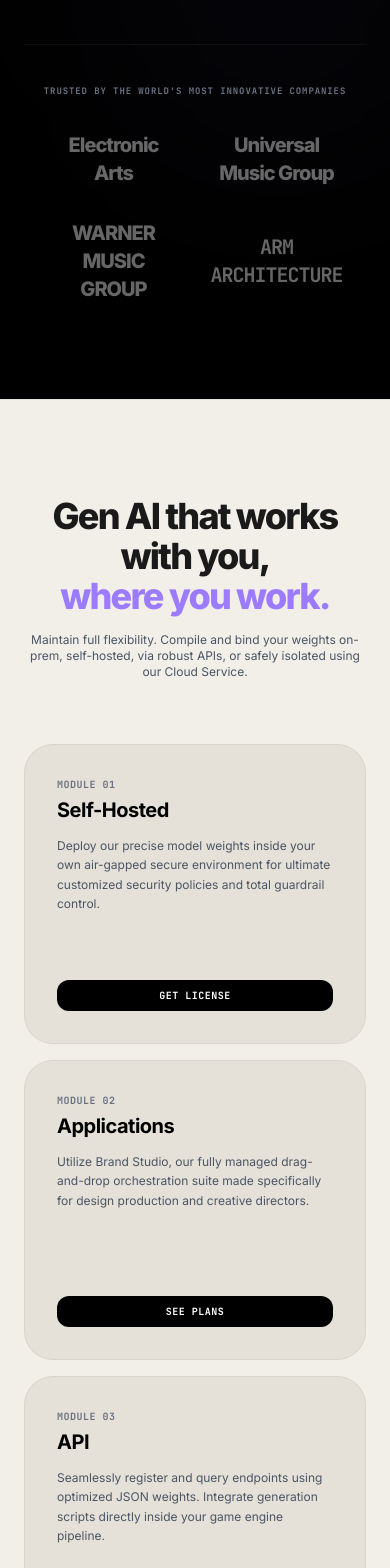
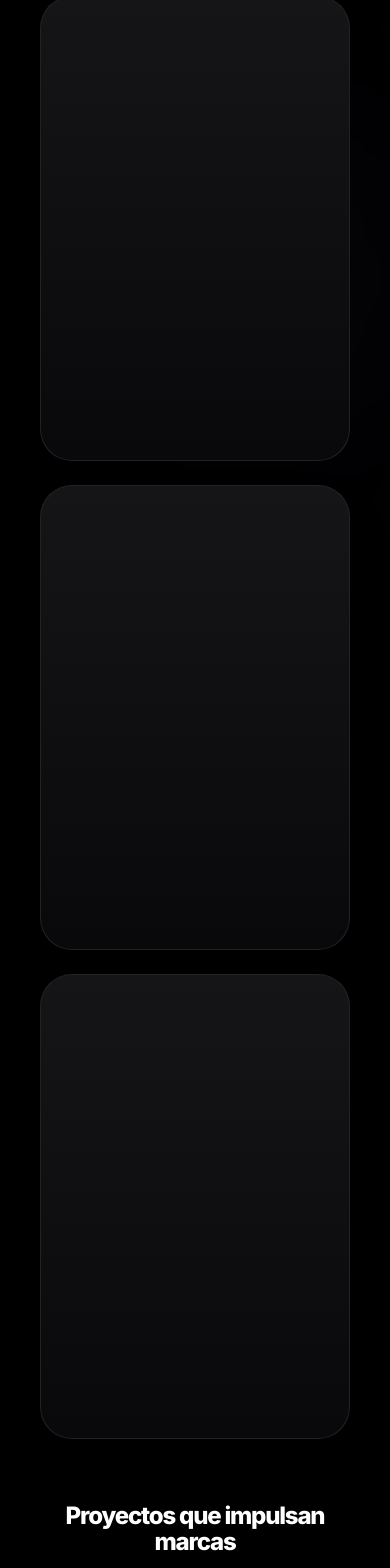
Before and after one commit to auroraserviceem-lab/STABILITY.IA, a React (Vite) app: page / in a window 390 px wide. Shown: the part 7014-8582 px from the top of the page. Built offline with nearby package versions, Linux system fonts and the light colour scheme.

Commit message:
proyxcto

```diff
--- a/src/App.tsx
+++ b/src/App.tsx
@@ -817,23 +817,33 @@
             </div>
           </div>
 
-          {/* Trusted partners bottom band (Inspired by Imagen 4 UMG/EA/Warner/Arm) */}
-          <div className="mt-28 pt-10 border-t border-white/5 text-center">
-            <span className="font-mono text-[9px] text-gray-500 uppercase tracking-widest font-black block mb-8">
-              Trusted by the world's most innovative companies
+          {/* Tres tarjetas separadas, una al lado de la otra, con espacio entre ellas (igual diseño que Argentina - México - Ecuador) */}
+          <div className="grid grid-cols-1 md:grid-cols-3 gap-6 max-w-7xl mx-auto mb-16 px-4">
+            <div className="aspect-[2/3] relative rounded-[2rem] overflow-hidden group border border-white/10 shadow-2xl bg-zinc-950">
+              <div className="absolute inset-0 bg-gradient-to-b from-white/5 to-transparent pointer-events-none" />
+            </div>
+            <div className="aspect-[2/3] relative rounded-[2rem] overflow-hidden group border border-white/10 shadow-2xl bg-zinc-950">
+              <div className="absolute inset-0 bg-gradient-to-b from-white/5 to-transparent pointer-events-none" />
+            </div>
+            <div className="aspect-[2/3] relative rounded-[2rem] overflow-hidden group border border-white/10 shadow-2xl bg-zinc-950">
+              <div className="absolute inset-0 bg-gradient-to-b from-white/5 to-transparent pointer-events-none" />
+            </div>
+          </div>
+
+          {/* Textos ordenados secuencialmente debajo de las tres tarjetas */}
+          <div className="text-center w-full mt-12 pb-10">
+            <span className="text-2xl sm:text-3xl md:text-4xl font-extrabold tracking-tighter text-[#ffffff] block mb-8 leading-[1.05]">
+              Proyectos que impulsan marcas
             </span>
-            <div className="grid grid-cols-2 lg:grid-cols-4 gap-8 items-center justify-items-center opacity-40 px-6">
-              <div className="text-xl md:text-2xl font-black text-white hover:opacity-100 transition-opacity cursor-pointer tracking-tighter">
-                Electronic Arts
+            <div className="flex flex-col sm:flex-row justify-center items-center gap-8 sm:gap-16 md:gap-24 px-6 text-center w-full">
+              <div className="text-lg md:text-xl font-black text-[#ffffff] hover:text-white/80 transition-colors cursor-pointer tracking-tighter text-center">
+                Landing Page
               </div>
-              <div className="text-xl md:text-2xl font-black text-white hover:opacity-100 transition-opacity cursor-pointer tracking-tighter">
-                Universal Music Group
+              <div className="text-lg md:text-xl font-black text-[#ffffff] hover:text-white/80 transition-colors cursor-pointer tracking-tighter text-center">
+                Multipágina
               </div>
-              <div className="text-xl md:text-2xl font-black text-white hover:opacity-100 transition-opacity cursor-pointer tracking-tighter">
-                WARNER MUSIC GROUP
-              </div>
-              <div className="text-xl md:text-2xl font-black text-white hover:opacity-100 transition-opacity cursor-pointer tracking-tighter font-mono">
-                ARM ARCHITECTURE
+              <div className="text-lg md:text-xl font-black text-[#ffffff] hover:text-white/80 transition-colors cursor-pointer tracking-tighter text-center">
+                E‑Commerce
               </div>
             </div>
           </div>
```
